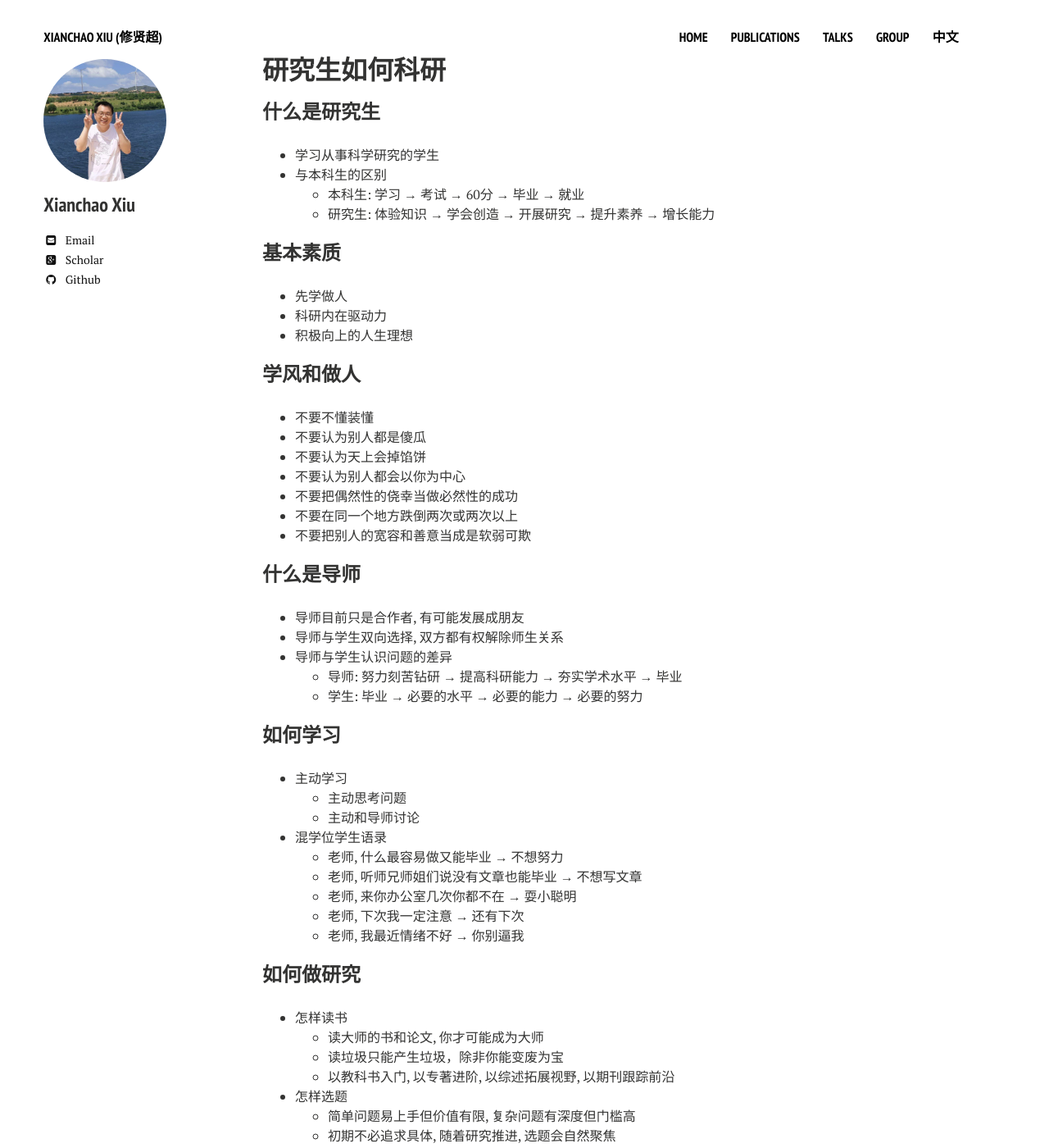
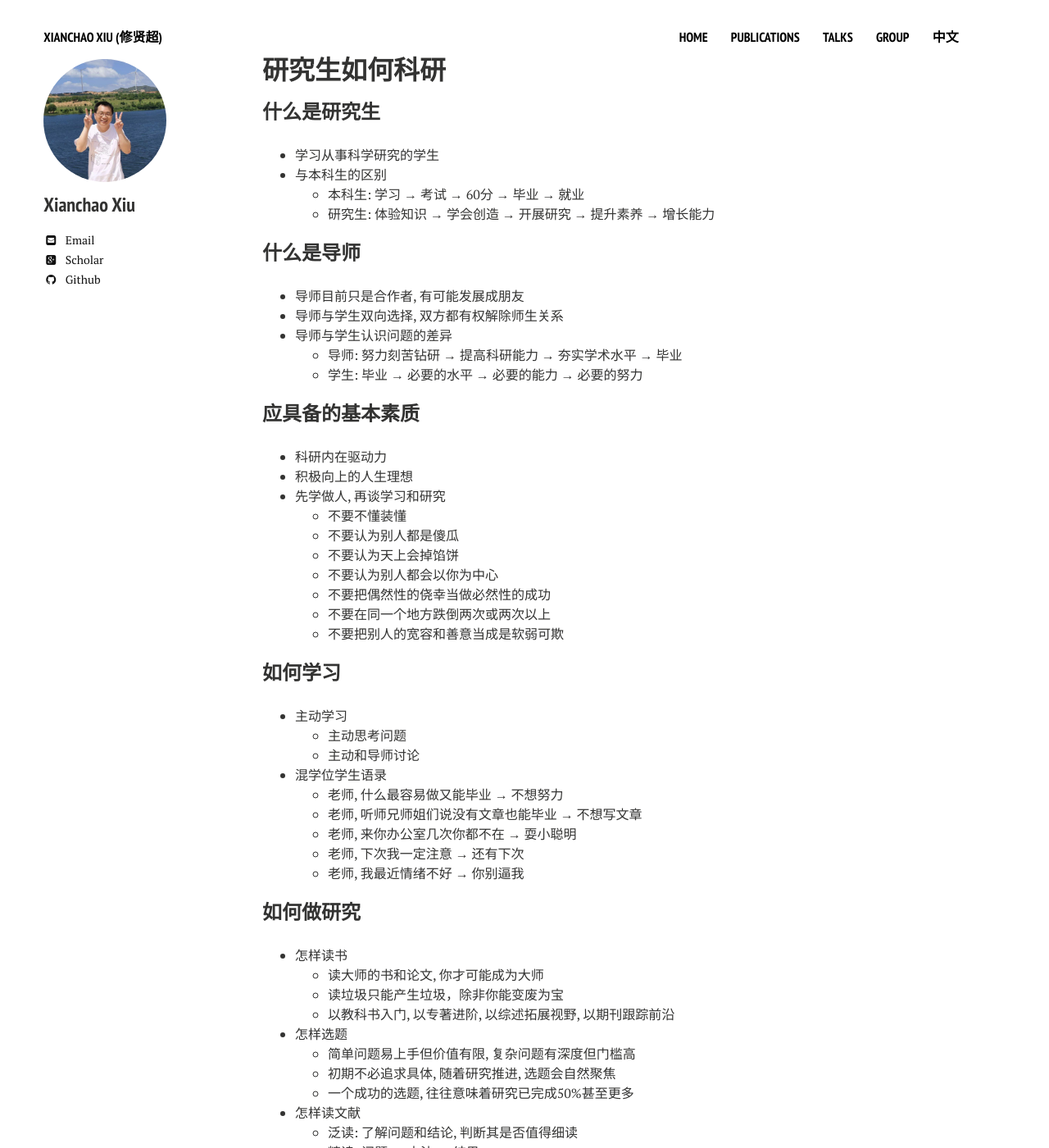
Before and after one commit to xianchaoxiu/xianchaoxiu.github.io, a Jekyll site: the page built from chinese/reading/how/index.md, in a window 1280 px wide and 1400 px high. Shown: the whole window at 82% size. Built offline with Jekyll 4.4.1, drawn with Linux system fonts in a browser that asks for light colours; nearby versions of some CDN libraries; part of the change alters nothing that is shown; some of the changed text lies outside the part shown.

Commit message:
Update index.md

```diff
--- a/chinese/reading/how/index.md
+++ b/chinese/reading/how/index.md
@@ -12,21 +12,6 @@ share: false
   - 研究生: 体验知识 → 学会创造 → 开展研究 → 提升素养 → 增长能力
 
 
-### 基本素质
-* 先学做人
-* 科研内在驱动力
-* 积极向上的人生理想
-
-
-### 学风和做人
-* 不要不懂装懂
-* 不要认为别人都是傻瓜
-* 不要认为天上会掉馅饼
-* 不要认为别人都会以你为中心
-* 不要把偶然性的侥幸当做必然性的成功
-* 不要在同一个地方跌倒两次或两次以上
-* 不要把别人的宽容和善意当成是软弱可欺
-
 
 ### 什么是导师
 * 导师目前只是合作者, 有可能发展成朋友
@@ -34,6 +19,21 @@ share: false
 * 导师与学生认识问题的差异
   - 导师: 努力刻苦钻研 → 提高科研能力 → 夯实学术水平 → 毕业
   - 学生: 毕业 → 必要的水平 → 必要的能力 → 必要的努力
+
+
+
+### 应具备的基本素质
+* 科研内在驱动力
+* 积极向上的人生理想
+* 先学做人, 再谈学习和研究
+  - 不要不懂装懂
+  - 不要认为别人都是傻瓜
+  - 不要认为天上会掉馅饼
+  - 不要认为别人都会以你为中心
+  - 不要把偶然性的侥幸当做必然性的成功
+  - 不要在同一个地方跌倒两次或两次以上
+  - 不要把别人的宽容和善意当成是软弱可欺
+
 
 
 ### 如何学习
@@ -62,14 +62,6 @@ share: false
   - 精读: 问题 → 方法 → 结果
   - 反思: 问题是特例吗, 能推广吗, 值得进一步考虑吗
   - 借鉴: 主动学习其行文逻辑与表达风格, 把好句子记录下来
-
-
-
-### 学术论文写作
-* 为什么我写的东西别人看不懂
-  - 写给外星人 → 天书
-  - 写给自己 → 隐私
-  - 写给同行 → 论文
 * 常见表达误区
   - 照搬自己不懂的概念, 企图让别人懂 → 那是不可能的
   - 自己创造新概念, 不加解释以为别人也懂 → 打哑谜
@@ -79,7 +71,7 @@ share: false
   - 同一个符号对应n种意思 → 你猜
 
 
-### 讨论班
+### 每周组会
 * 为什么参加
   - 应付差事
   - 给老师面子
```
